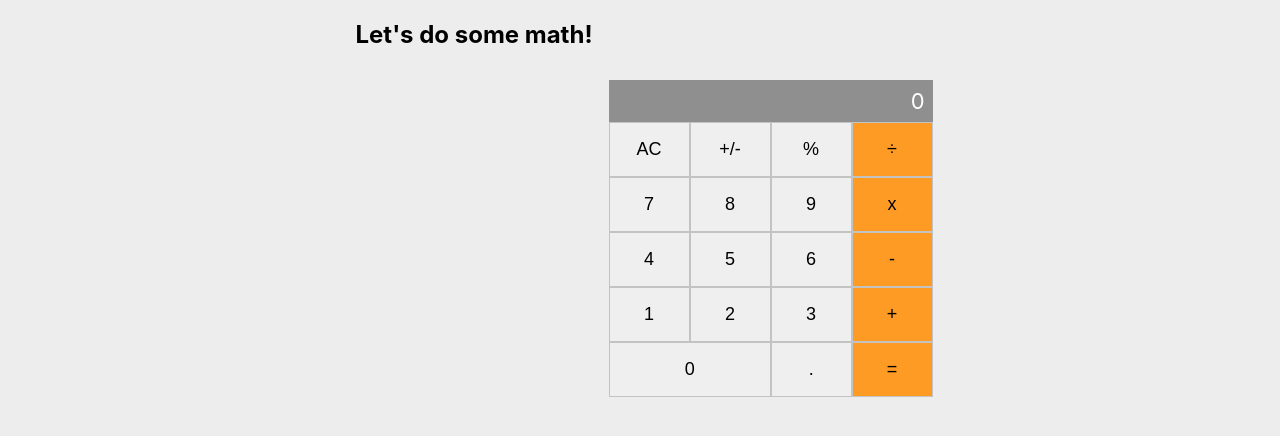
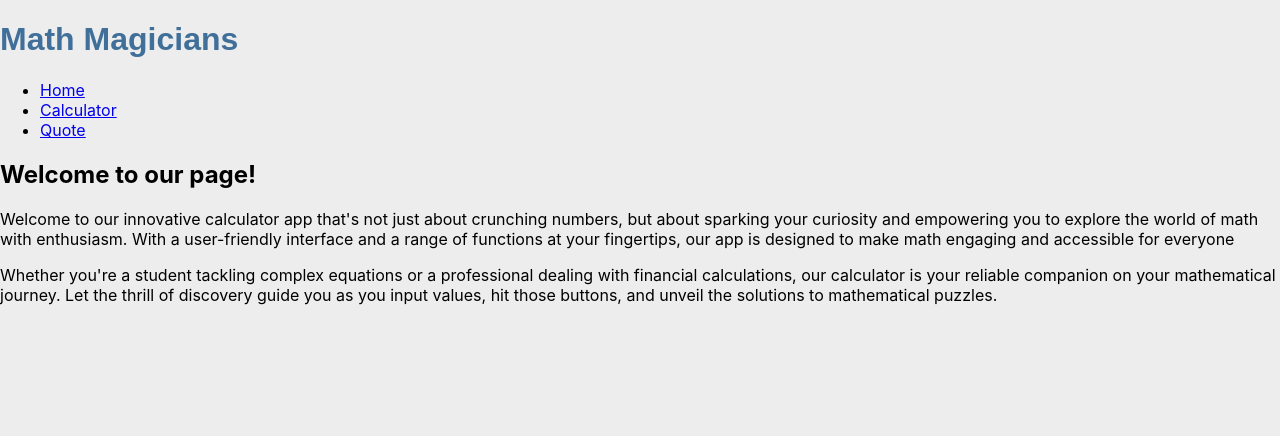
Before and after one commit to firepicaso/calculator_react, a React (Create React App) app: page / in a window 1280 px wide. Shown: the top 436 px of the page. Built offline with nearby package versions, Linux system fonts and the light colour scheme.

Commit message:
Add React routing in the app component

```diff
--- a/src/App.js
+++ b/src/App.js
@@ -1,14 +1,36 @@
+import React from 'react';
+import { BrowserRouter as Router, Route, Routes, Link } from 'react-router-dom';
+import Calculator from './components/Calculator';
+import Home from './components/home';
+import Quote from './components/Quote';
 import './App.css';
-import Calculator from './components/Calculator';
 
-function App() {
+export default function App() {
   return (
-    <div className="App">
-      <header className="App-header">
-        <Calculator />
-      </header>
-    </div>
+    <Router>
+      <div className="App">
+        <header>
+          <h1>Math Magicians</h1>
+          <nav>
+            <ul>
+              <li>
+                <Link to="/">Home</Link>
+              </li>
+              <li>
+                <Link to="/calculator">Calculator</Link>
+              </li>
+              <li>
+                <Link to="/quote">Quote</Link>
+              </li>
+            </ul>
+          </nav>
+        </header>
+        <Routes>
+          <Route path="/" element={<Home />} />
+          <Route path="/calculator" element={<Calculator />} />
+          <Route path="/quote" element={<Quote />} />
+        </Routes>
+      </div>
+    </Router>
   );
 }
-
-export default App;
```
